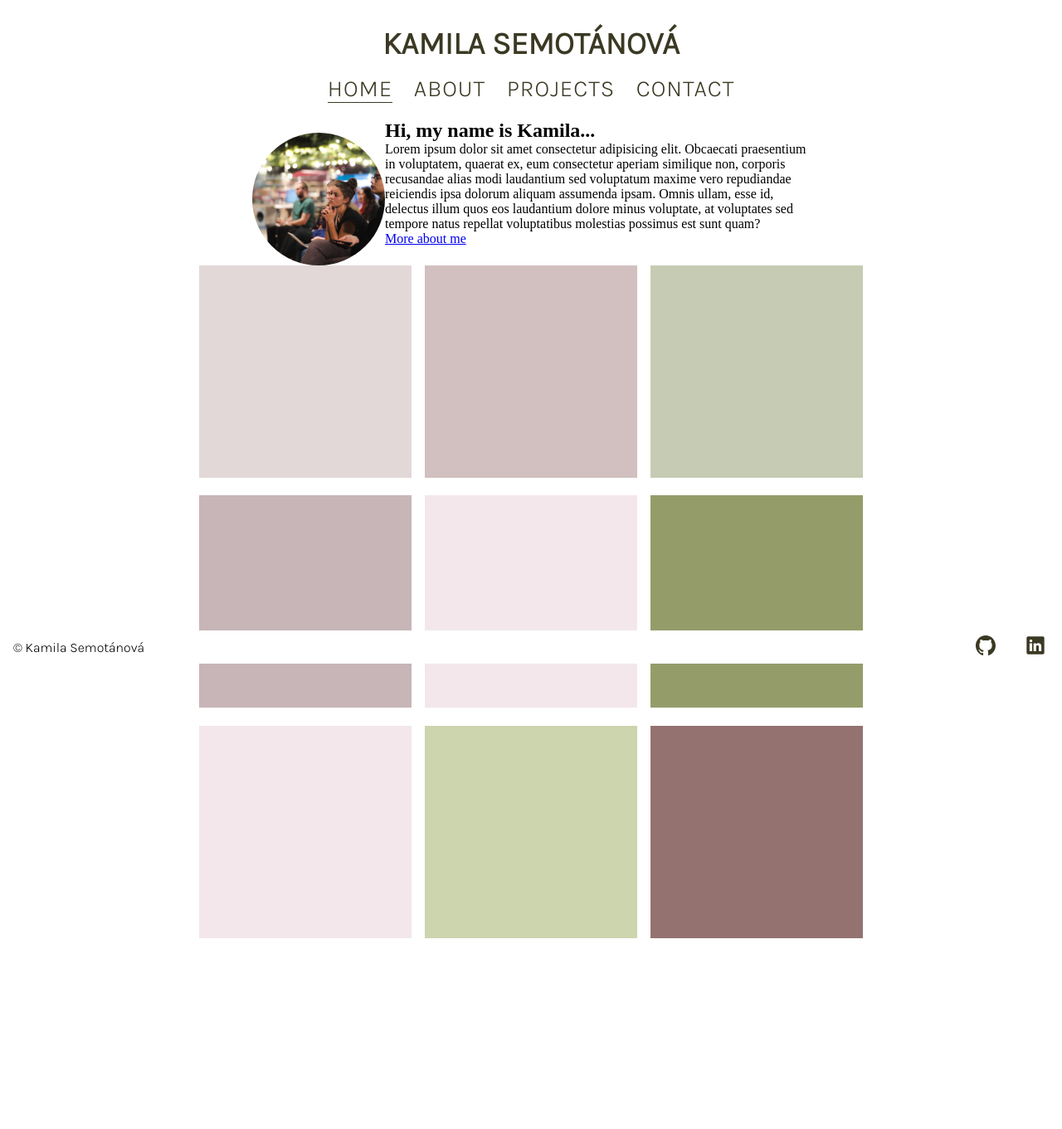
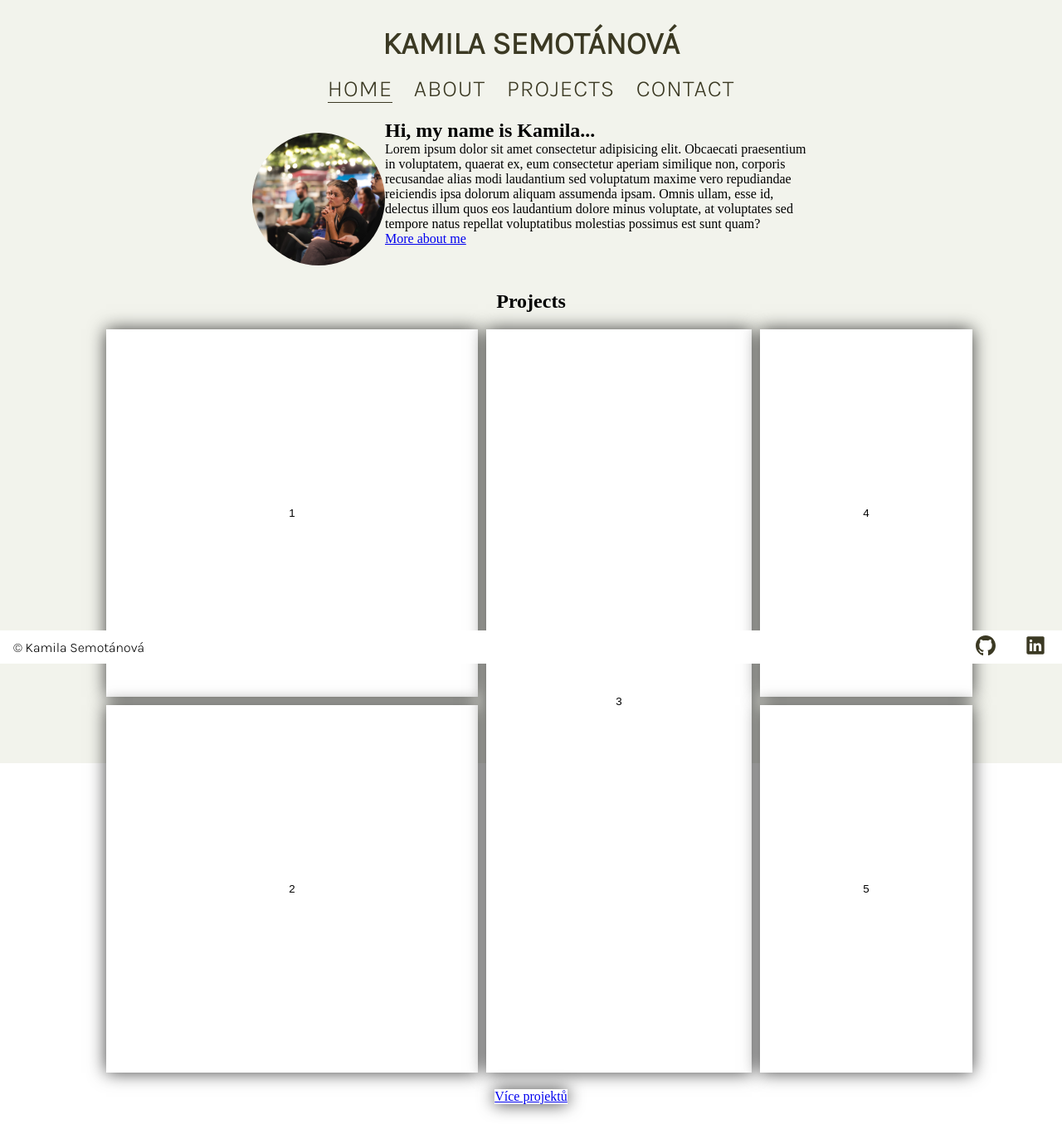
Before and after one commit to KamilaSemotanova/kamila-semotanova, a React app: page / in a window 1280 px wide. Shown: the whole page at 83% size. Before the commit the page ends 1152 px from the top, so only its background shows below. Built offline with nearby package versions, Linux system fonts and the light colour scheme.

Commit message:
Change background color and add grid

```diff
--- a/src/components/Header/style.css
+++ b/src/components/Header/style.css
@@ -1,7 +1,7 @@
 .header {
   padding: 1rem;
   background-size: cover;
-  background-color: white;
+  background-color: #f2f3ec;
   width: 100vw;
   height: auto;
 
@@ -33,7 +33,7 @@
 
 .header__menu-btn {
   border: none;
-  background-color: white;
+  background-color: #f2f3ec;
 }
 
 .header__menu-item {
@@ -77,7 +77,7 @@
     font-size: 28px;
     font-weight: 700;
     padding-top: 20px;
-    background-color: white;
+    background-color: #f2f3ec;
   }
 
   .header__menu--phone {
@@ -92,12 +92,14 @@
     border-bottom: 1.5px solid #3B3923;
   }
 
-  .header__menu--pc li:hover {}
+  .menu__box-item:hover {
+    border-bottom: 1.5px solid #3B3923;
+  }
 
   .header__navigation {
     position: fixed;
     top: 60px;
-    background-color: white;
+    background-color: #f2f3ec;
     width: 100vw;
     height: 38px;
     margin-bottom: 20px;
@@ -124,7 +126,8 @@
   }
 
   .header__navigation {
-    top: 80px;
+    top: 70px;
+    height: 50px;
   }
 
   .header__menu--pc {
@@ -139,11 +142,6 @@
     padding-top: 30px;
   }
 
-  .header__menu--pc li:hover {
-    padding-bottom: 3px;
-    border-bottom: 1.5px solid #3B3923;
-  }
-
   .header__navigation {
     top: 90px;
   }
--- a/src/pages/HomePage/ProjectsReview/index.jsx
+++ b/src/pages/HomePage/ProjectsReview/index.jsx
@@ -1,18 +1,24 @@
 import React from 'react';
 import './style.css';
+import { Link } from 'react-router-dom';
 
 export const ProjectsReview = () => {
   return (
     <section className="projects-review">
-      <button className="projects-review__project project1"></button>
-      <button className="projects-review__project project2"></button>
-      <button className="projects-review__project project3"></button>
-      <button className="projects-review__project project4"></button>
-      <button className="projects-review__project project5"></button>
-      <button className="projects-review__project project6"></button>
-      <button className="projects-review__project project7"></button>
-      <button className="projects-review__project project8"></button>
-      <button className="projects-review__project projects-review__btn"></button>
+      <h2>Projects</h2>
+      <section className="projects-review__box">
+        <button className="projects-review__project project1">1</button>
+        <button className="projects-review__project project2">2</button>
+        <button className="projects-review__project project3">3</button>
+        <button className="projects-review__project project4">4</button>
+        <button className="projects-review__project project5">5</button>
+      </section>
+      <Link
+        to="/projects"
+        className="projects-review__project projects-review__btn"
+      >
+        Více projektů
+      </Link>
     </section>
   );
 };
--- a/src/pages/HomePage/ProjectsReview/style.css
+++ b/src/pages/HomePage/ProjectsReview/style.css
@@ -1,51 +1,71 @@
 .projects-review {
   display: flex;
-  flex-wrap: wrap;
-  width: 65vw;
-  height: 65vw;
-  justify-content: space-evenly;
-  /* border: 1px solid black; */
+  flex-direction: column;
+  align-items: center;
+  justify-content: center;
+  gap: 20px;
+
+  margin: 30px 0;
+}
+
+.projects-review__box {
+  display: grid;
+  grid-template-columns: 35vw 25vw 20vw;
+  grid-template-rows: repeat(2, 1fr);
+  grid-column-gap: 10px;
+  grid-row-gap: 10px;
+  width: 80vw;
+  height: 70vw;
 }
 
 .projects-review__project {
-  width: 20vw;
-  height: 20vw;
+  background: white;
+  /* border: 1px solid #3B3923; */
   border: none;
+  -webkit-box-shadow: 0px 0px 20px 0px rgba(0, 0, 0, 0.75);
+  -moz-box-shadow: 0px 0px 20px 0px rgba(0, 0, 0, 0.75);
+  box-shadow: 0px 0px 20px 0px rgba(0, 0, 0, 0.75);
   cursor: pointer;
 }
 
 .project1 {
+  grid-area: 1 / 1 / 2 / 2;
+}
+
+.project1:hover {
   background: #e3d8d8;
 }
 
 .project2 {
+  grid-area: 2 / 1 / 3 / 2;
+}
+
+.project2:hover {
   background: #d1c0bf;
 }
 
 .project3 {
+  grid-area: 1 / 2 / 3 / 3;
+}
+
+.project3:hover {
   background: #c6cbb3;
 }
 
 .project4 {
+  grid-area: 1 / 3 / 2 / 4;
+}
+
+.project4:hover {
   background: #c7b5b8;
 }
 
 .project5 {
+  grid-area: 2 / 3 / 3 / 4;
+}
+
+.project5:hover {
   background: #F3E7EC;
 }
 
-.project6 {
-  background: #949D6A;
-}
-
-.project7 {
-  background: #F3E7EC;
-}
-
-.project8 {
-  background: #CCD5AE;
-}
-
-.projects-review__btn {
-  background-color: #937270;
-}
+.projects-review__btn {}
--- a/src/pages/HomePage/style.css
+++ b/src/pages/HomePage/style.css
@@ -1,6 +1,6 @@
 .homepage {
   align-items: center;
-  background-color: white;
+  background-color: #f2f3ec;
   width: 100vw;
   height: 100vh;
 }
```
